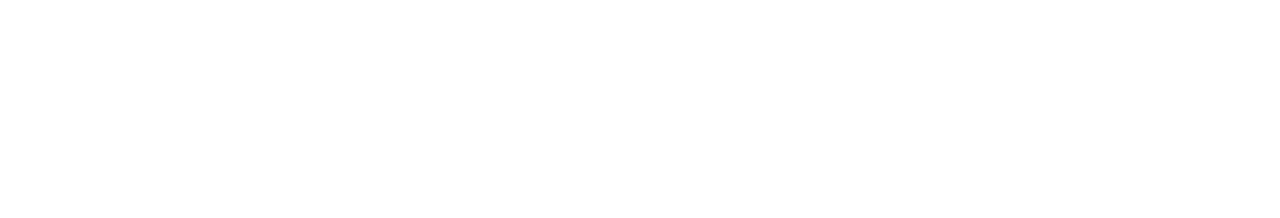
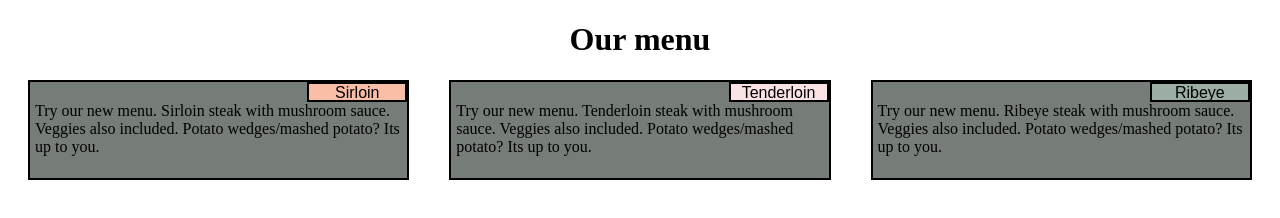
Before and after one commit to riefkyhd/Coursera, a plain HTML site: page Module2-solution/index.html in a window 1280 px wide. Drawn offline with Linux system fonts and the light colour scheme.

Commit message:
Update index.html

```diff
--- a/Module2-solution/index.html
+++ b/Module2-solution/index.html
@@ -3,9 +3,32 @@
 <head>
     <meta charset="UTF-8">
     <meta name="viewport" content="width=device-width, initial-scale=1.0">
-    <title>yaampun</title>
+    <title>Module2-Solution</title>
+    <link rel="stylesheet" href="css/style.css">
 </head>
 <body>
+    <h1>Our menu</h1>
+
+    <div id="menu">
+        <div class="col-lg-4 col-md-6 col-sm-12">
+            <div class="column">
+            <p class="heading heading1">Sirloin</p>
+            <p class="text">Try our new menu. Sirloin steak with mushroom sauce. Veggies also included. Potato wedges/mashed potato? Its up to you.</p>
+            </div>
+        </div>
+        <div class="col-lg-4 col-md-6 col-sm-12">
+            <div class="column">
+            <p class="heading heading2">Tenderloin</p>
+            <p class="text">Try our new menu. Tenderloin steak with mushroom sauce. Veggies also included. Potato wedges/mashed potato? Its up to you.</p>
+            </div>
+        </div>
+        <div class="col-lg-4 col-md-12 col-sm-12">
+            <div class="column">
+            <p class="heading heading3">Ribeye</p>
+            <p class="text">Try our new menu. Ribeye steak with mushroom sauce. Veggies also included. Potato wedges/mashed potato? Its up to you.</p>
+            </div>
+        </div>
+    </div>
 
 </body>
 </html>
```
